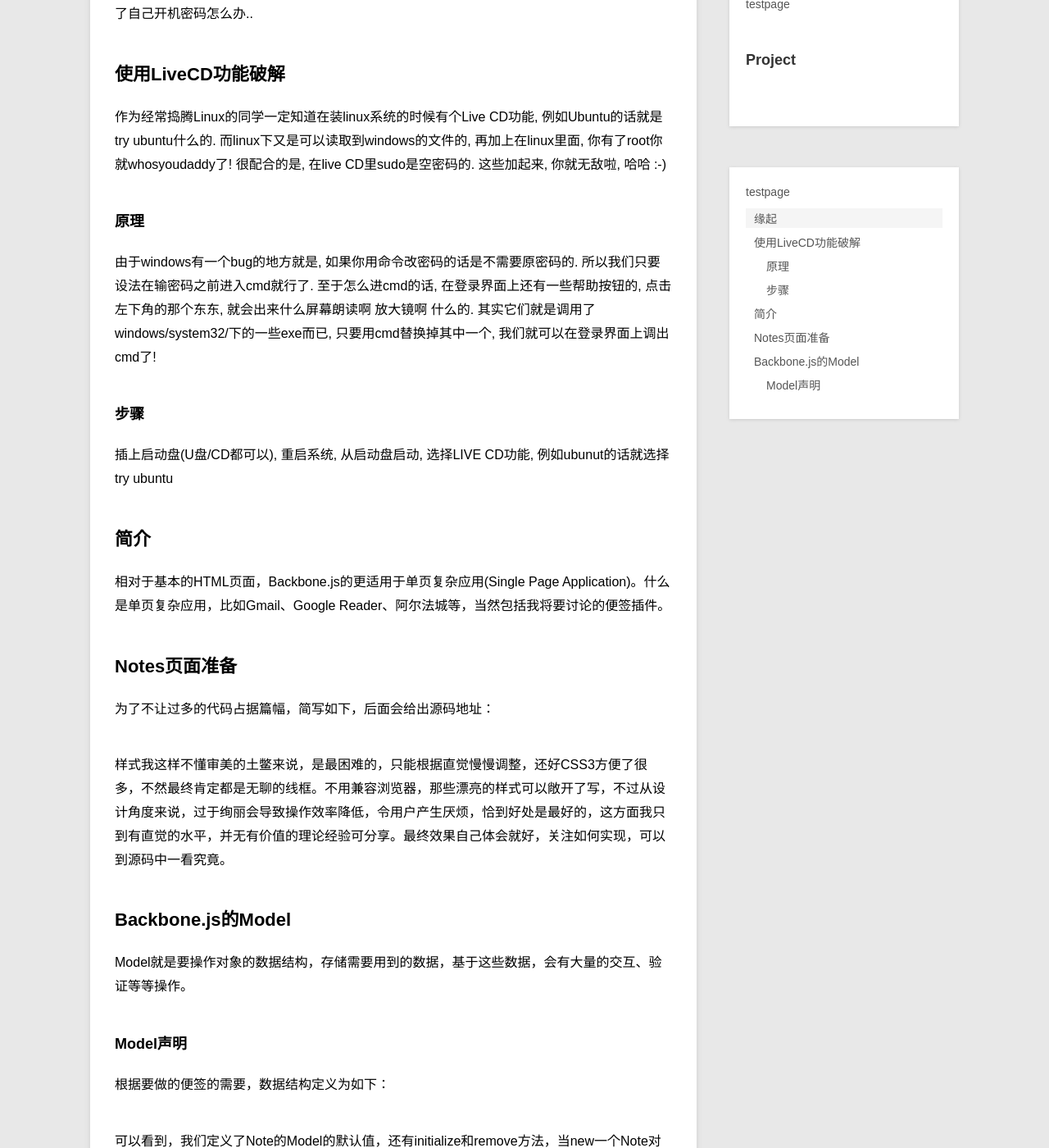
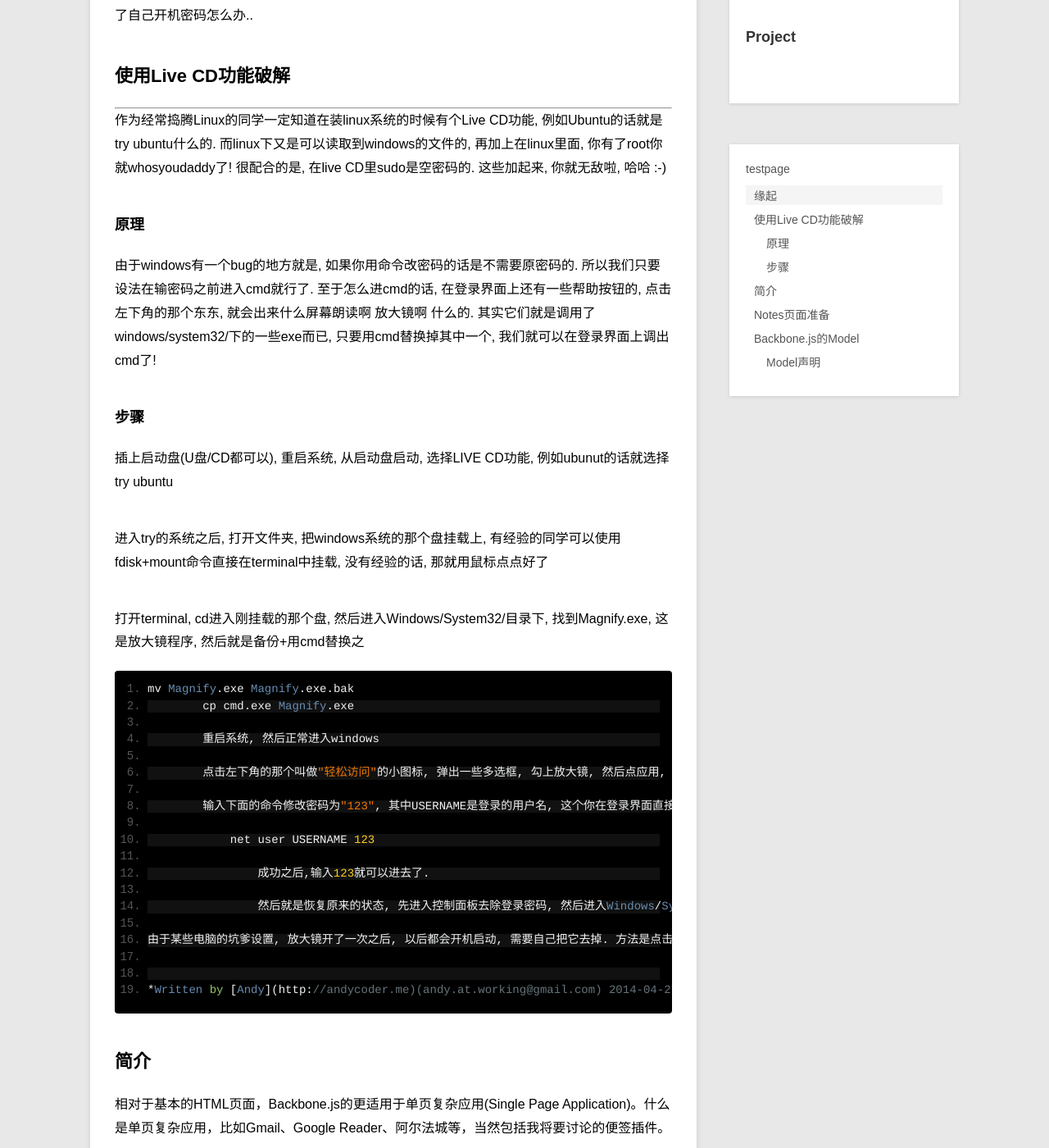
Before and after one commit to andycoder7/andycoder7.github.com, a Jekyll site: the page built from _posts/blog/2012-10-16-backbone-js-chrome-extension.md, in a window 1280 px wide and 1400 px high, scrolled down 483 px. Shown: the whole window at 82% size. Built offline with Jekyll 4.4.1, drawn with Linux system fonts in a browser that asks for light colours; Markdown is read by kramdown in place of the engine named in the settings; comment, search, counter and statistics services are not loaded.

```diff
--- a/_posts/blog/2012-10-16-backbone-js-chrome-extension.md
+++ b/_posts/blog/2012-10-16-backbone-js-chrome-extension.md
@@ -7,16 +7,48 @@ category: blog
 **我的环境是ubunut14.04的livecd, 解决win7-32bit的开机密码, 64位的win的话请自己做相应调整**
 
 ##缘起
+
+---
+
 昨天晚上实验室一个学弟抱了一台电脑过来, 说是一个奇葩童鞋的, 把自己的开机密码忘了... 本着学长应该帮助学弟+我正好想玩一下, 于是把电脑拿了过来倒腾, 竟然真的成功了, 于是我对windows的安全感进一步下降了... 虽然, 它留着这么一个"后门"也是可以说的通的, 万一你真的忘了自己开机密码怎么办..
 
-##使用LiveCD功能破解
+##使用Live CD功能破解
+
+---
+
 作为经常捣腾Linux的同学一定知道在装linux系统的时候有个Live CD功能, 例如Ubuntu的话就是try ubuntu什么的. 而linux下又是可以读取到windows的文件的, 再加上在linux里面, 你有了root你就whosyoudaddy了! 很配合的是, 在live CD里sudo是空密码的. 这些加起来, 你就无敌啦, 哈哈 :-)
 
 ###原理
+
 由于windows有一个bug的地方就是, 如果你用命令改密码的话是不需要原密码的. 所以我们只要设法在输密码之前进入cmd就行了. 至于怎么进cmd的话, 在登录界面上还有一些帮助按钮的, 点击左下角的那个东东, 就会出来什么屏幕朗读啊 放大镜啊 什么的. 其实它们就是调用了windows/system32/下的一些exe而已, 只要用cmd替换掉其中一个, 我们就可以在登录界面上调出cmd了!
 
 ###步骤
+
 插上启动盘(U盘/CD都可以), 重启系统, 从启动盘启动, 选择LIVE CD功能, 例如ubunut的话就选择try ubuntu
+
+进入try的系统之后, 打开文件夹, 把windows系统的那个盘挂载上, 有经验的同学可以使用fdisk+mount命令直接在terminal中挂载, 没有经验的话, 那就用鼠标点点好了
+
+打开terminal, cd进入刚挂载的那个盘, 然后进入Windows/System32/目录下, 找到Magnify.exe, 这是放大镜程序, 然后就是备份+用cmd替换之
+
+    mv Magnify.exe Magnify.exe.bak
+		cp cmd.exe Magnify.exe
+
+		重启系统, 然后正常进入windows
+
+		点击左下角的那个叫做"轻松访问"的小图标, 弹出一些多选框, 勾上放大镜, 然后点应用, 确定, 这时候cmd窗口应该就会出现了
+
+		输入下面的命令修改密码为"123", 其中USERNAME是登录的用户名, 这个你在登录界面直接就能看到, 就算你把用户名都忘了也只要直接抄过来就好了...
+
+		    net user USERNAME 123
+
+			成功之后,输入123就可以进去了.
+
+			然后就是恢复原来的状态, 先进入控制面板去除登录密码, 然后进入Windows/System32/下删除Magnify.exe, 然后把Magnify.exe.bak改成Magnify.exe, (如果win下由于权限问题不让改的话, 那就只能麻烦跑到live cd里再改一下了)
+
+	由于某些电脑的坑爹设置, 放大镜开了一次之后, 以后都会开机启动, 需要自己把它去掉. 方法是点击放大镜的选项按钮, 弹出一个框框, 点击最下面的超链接"控制登陆时是否启动放大镜", 然后再会弹出一个框框, 点掉其中的"启用放大镜"复选框. 然后就ok了.
+
+
+	*Written by [Andy](http://andycoder.me)(andy.at.working@gmail.com) 2014-04-27*
 
 ##简介
 相对于基本的HTML页面，Backbone.js的更适用于单页复杂应用(Single Page Application)。什么是单页复杂应用，比如Gmail、Google Reader、阿尔法城等，当然包括我将要讨论的便签插件。
```
Also changed, not shown: _posts/blog/2014-4-27-test.md (deleted, +0 -13 lines).
